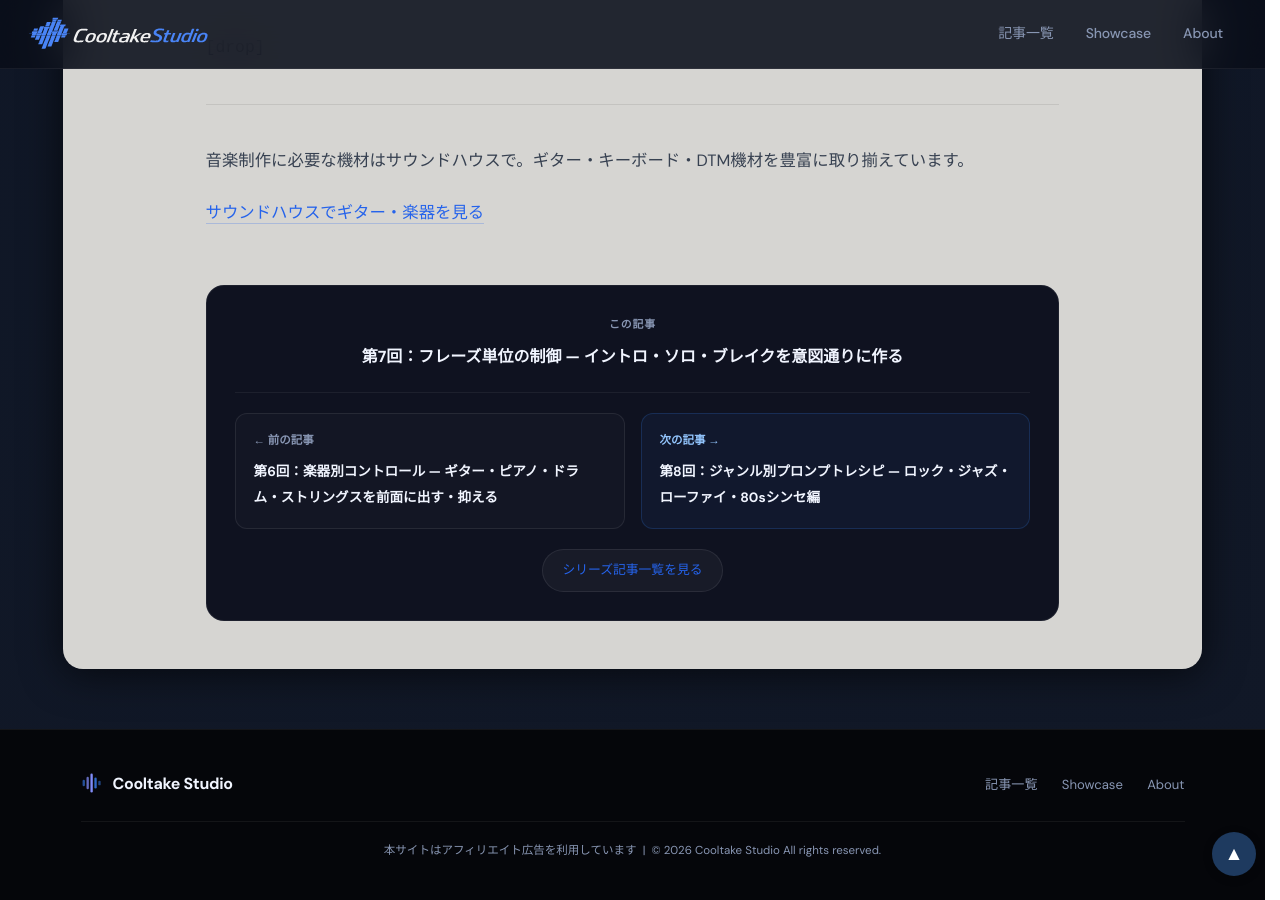
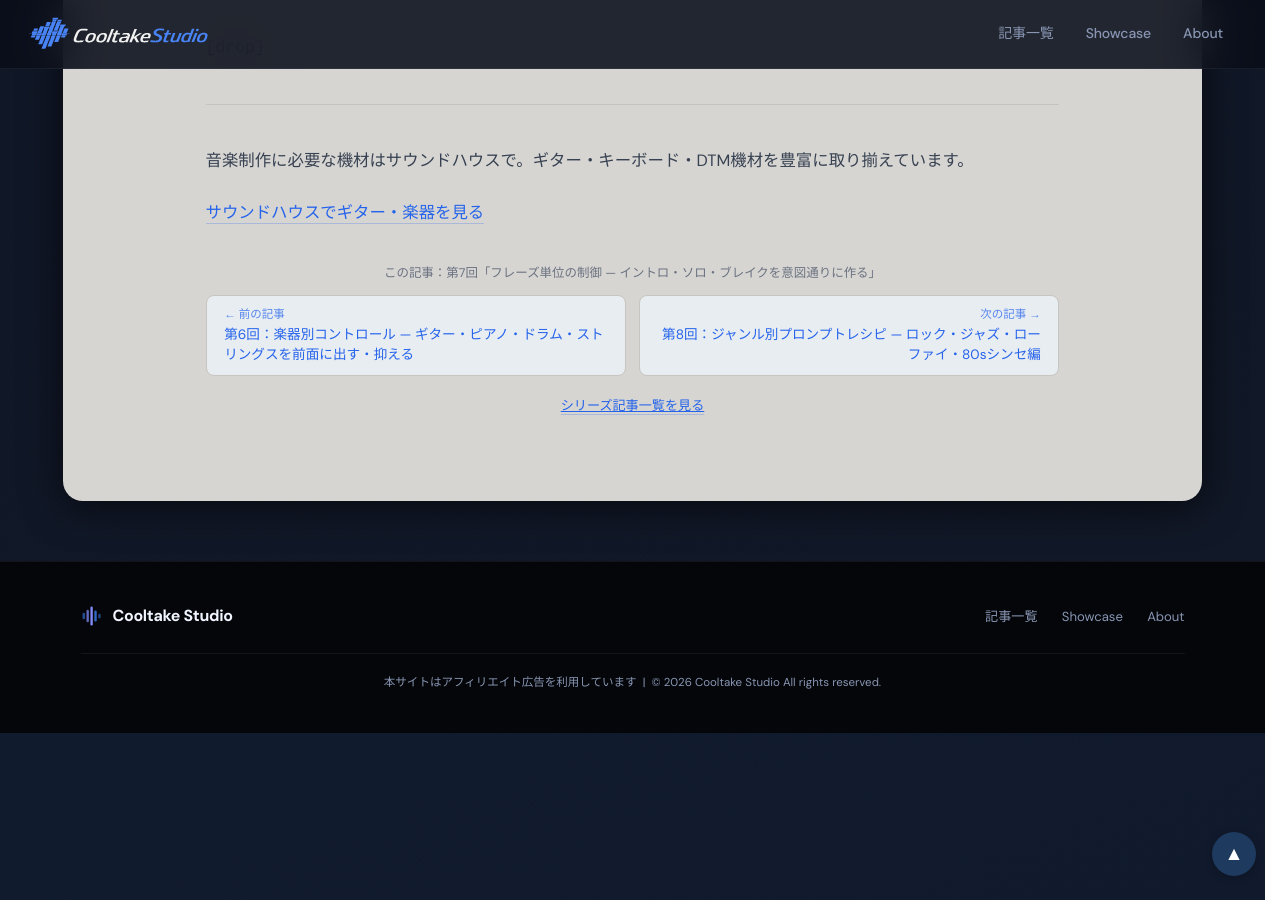
Before and after one commit to cooltake/cooltake-staging, a Jekyll site: the page built from _posts/2026-06-23-suno-guide-07.md, in a window 1280 px wide and 900 px high, scrolled down 7331 px. Built offline with Jekyll 4.4.1, drawn with Linux system fonts in a browser that asks for light colours; some web fonts are replaced; some of the changed lines change nothing that is shown.

Commit message:
style: Sunoガイド前後ナビを日本音楽史シリーズと同系統の配色に統一

```diff
--- a/_posts/2026-06-23-suno-guide-07.md
+++ b/_posts/2026-06-23-suno-guide-07.md
@@ -251,22 +251,17 @@
 <a href="https://h.accesstrade.net/sp/cc?rk=01001xqc00os63&url=https%3A%2F%2Fwww.soundhouse.co.jp%2Fsearch%2Findex%2F%3Fcategory%3D%26search_all%3D%E3%82%AE%E3%82%BF%E3%83%BC" rel="nofollow" referrerpolicy="no-referrer-when-downgrade">サウンドハウスでギター・楽器を見る</a>
 </div>
 
-<div style="margin:56px 0 0;padding:28px;background:#0f1220;border:1px solid rgba(255,255,255,0.06);border-radius:18px;">
-  <div style="text-align:center;padding-bottom:20px;margin-bottom:20px;border-bottom:1px solid rgba(255,255,255,0.06);">
-    <span style="display:block;font-size:.68rem;font-weight:700;letter-spacing:.08em;text-transform:uppercase;color:#8896b3;margin-bottom:6px;">この記事</span>
-    <span style="display:block;font-size:1rem;font-weight:800;color:#f1f5ff;">第7回：フレーズ単位の制御 — イントロ・ソロ・ブレイクを意図通りに作る</span>
-  </div>
-  <div style="display:grid;grid-template-columns:1fr 1fr;gap:16px;">
-    <a href="/production/suno-guide-06/" style="display:block;padding:16px 18px;border-radius:12px;border:1px solid rgba(255,255,255,0.08);background:rgba(255,255,255,0.02);text-decoration:none;">
-      <span style="display:block;font-size:.72rem;font-weight:700;color:#8896b3;margin-bottom:6px;">&#8592; 前の記事</span>
-      <span style="display:block;font-size:.85rem;color:#f1f5ff;font-weight:600;">第6回：楽器別コントロール — ギター・ピアノ・ドラム・ストリングスを前面に出す・抑える</span>
+<div style="margin:2rem 0;">
+  <p style="text-align:center;font-size:.78rem;color:#6b7280;margin-bottom:.6rem;">この記事：第7回「フレーズ単位の制御 — イントロ・ソロ・ブレイクを意図通りに作る」</p>
+  <div style="display:flex;flex-wrap:wrap;gap:.8rem;">
+    <a href="/production/suno-guide-06/" style="flex:1;min-width:200px;display:block;padding:.6rem 1.1rem;background:#e8edf2;border:1px solid #c8c5c0;border-radius:8px;color:#1e3a5f;text-decoration:none;font-size:.85rem;line-height:1.5;">
+      <span style="display:block;font-size:.72rem;opacity:.75;margin-bottom:2px;">← 前の記事</span>
+      <span>第6回：楽器別コントロール — ギター・ピアノ・ドラム・ストリングスを前面に出す・抑える</span>
     </a>
-    <a href="/production/suno-guide-08/" style="display:block;padding:16px 18px;border-radius:12px;border:1px solid rgba(59,130,246,.2);background:rgba(59,130,246,.06);text-decoration:none;">
-      <span style="display:block;font-size:.72rem;font-weight:700;color:#93c5fd;margin-bottom:6px;">次の記事 &#8594;</span>
-      <span style="display:block;font-size:.85rem;color:#f1f5ff;font-weight:600;">第8回：ジャンル別プロンプトレシピ — ロック・ジャズ・ローファイ・80sシンセ編</span>
+    <a href="/production/suno-guide-08/" style="flex:1;min-width:200px;text-align:right;display:block;padding:.6rem 1.1rem;background:#e8edf2;border:1px solid #c8c5c0;border-radius:8px;color:#1e3a5f;text-decoration:none;font-size:.85rem;line-height:1.5;">
+      <span style="display:block;font-size:.72rem;opacity:.75;margin-bottom:2px;">次の記事 →</span>
+      <span>第8回：ジャンル別プロンプトレシピ — ロック・ジャズ・ローファイ・80sシンセ編</span>
     </a>
   </div>
-  <div style="text-align:center;margin-top:20px;">
-    <a href="/series-list.html?series=suno-guide" style="display:inline-block;padding:.5rem 1.2rem;background:rgba(255,255,255,0.04);border:1px solid rgba(255,255,255,0.08);border-radius:9999px;color:#8896b3;text-decoration:none;font-size:.8rem;">シリーズ記事一覧を見る</a>
-  </div>
+  <p style="text-align:center;margin-top:.8rem;"><a href="/series-list.html?series=suno-guide" style="color:#1e3a5f;font-size:.82rem;text-decoration:underline;">シリーズ記事一覧を見る</a></p>
 </div>
```
